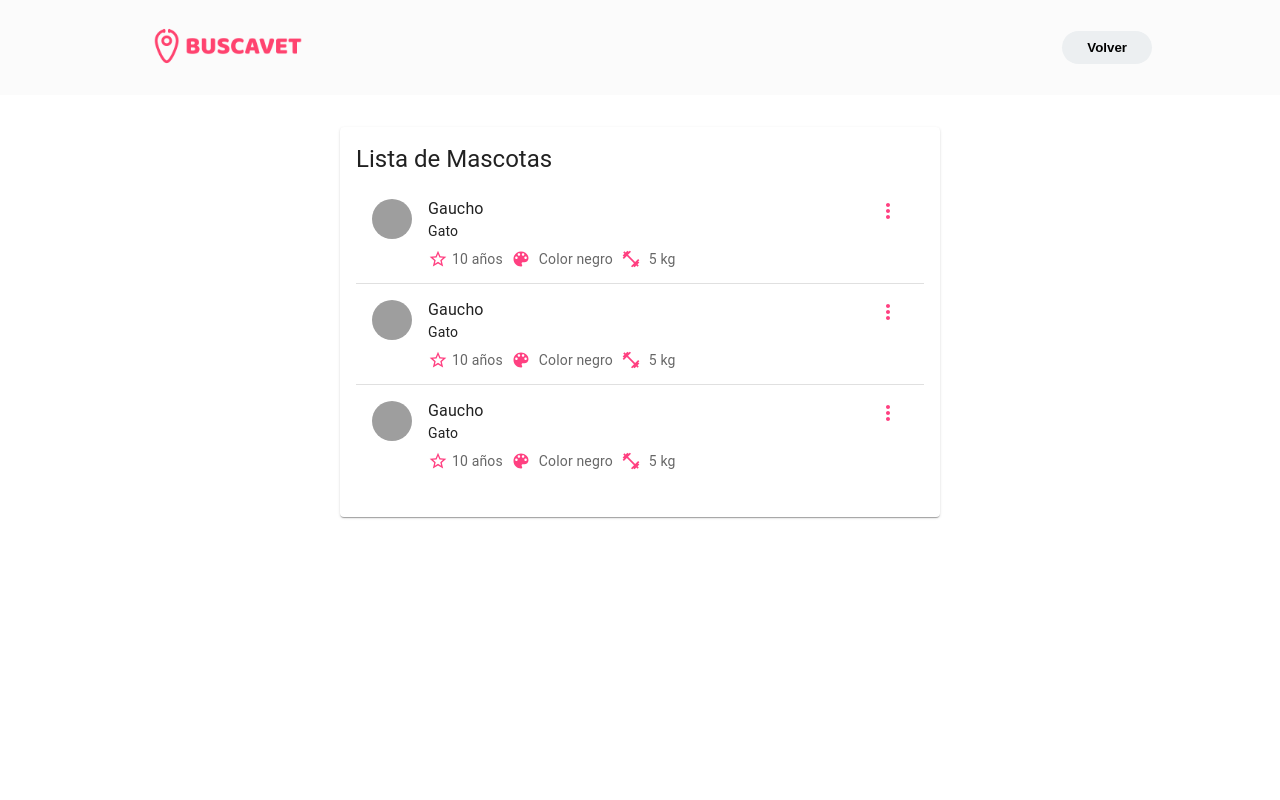
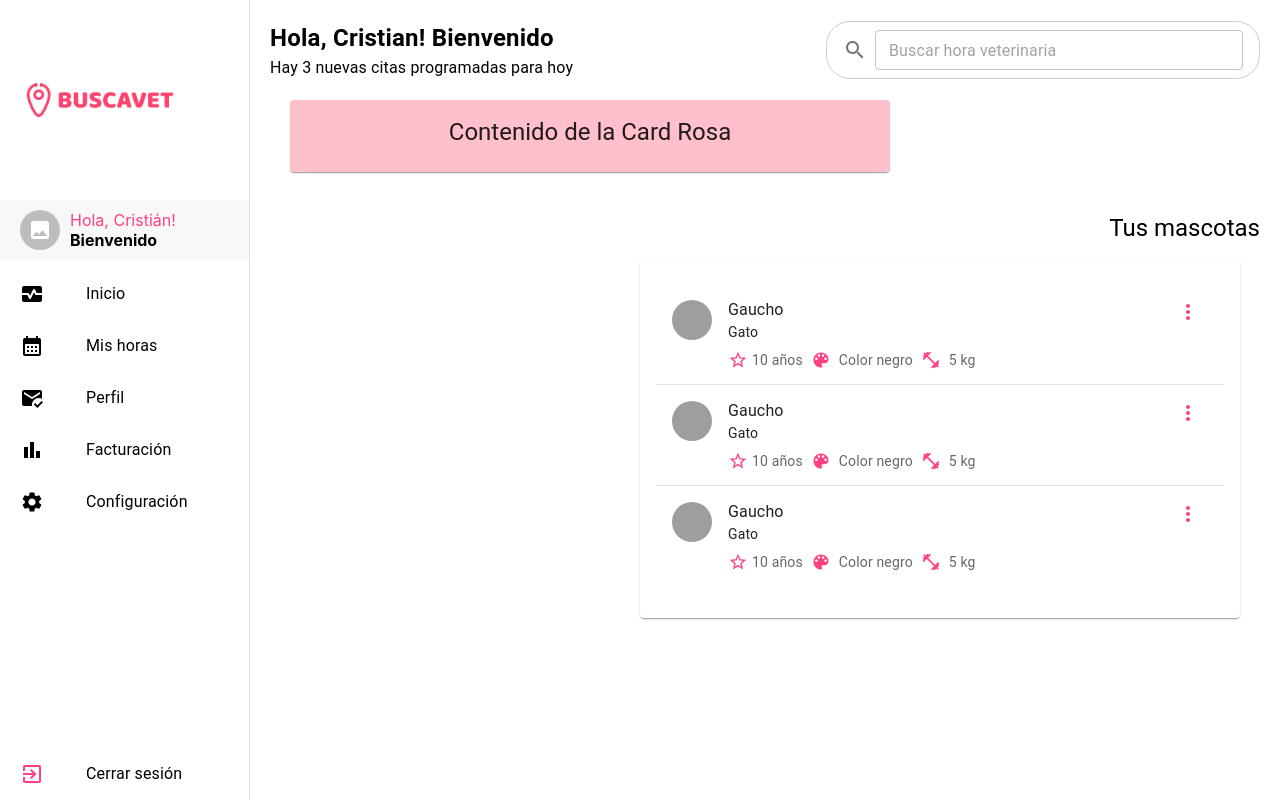
Before and after one commit to Perrosky14/P15-BUSCAVET, a React (Create React App) app in the folder frontend/: page /lista_mascota in a window 1280 px wide. Built offline with nearby package versions, Linux system fonts and the light colour scheme; grey boxes are pictures that could not be loaded.

Commit message:
[Frontend] ADD: servicios.js de los user, doc, vet, mascota, y superadm

```diff
--- a/frontend/src/components/ListaMascotaComponent.jsx
+++ b/frontend/src/components/ListaMascotaComponent.jsx
@@ -1,9 +1,64 @@
-import * as React from 'react';
-import {Card,CardContent,List,ListItem,Divider,ListItemText,ListItemAvatar,Avatar,Typography,Box,IconButton,
-  Menu,MenuItem} from '@mui/material';
-import { MoreVert, Star, Height, ColorLens, FitnessCenter } from '@mui/icons-material';
-import Navbar2Component from './Navbar2Component';
-import StarBorderIcon from '@mui/icons-material/StarBorder';
+import React from "react";
+import NavbarUsuarioComponent from "./NavbarUsuarioComponent";
+import { styled } from '@mui/system';
+import { TextField, Typography, Card, CardContent, List, ListItem, Divider, ListItemText, ListItemAvatar, Avatar, Box, IconButton, Menu, MenuItem } from "@mui/material";
+import SearchIcon from '@mui/icons-material/Search';
+import { MoreVert, StarBorder as StarBorderIcon, ColorLens, FitnessCenter } from '@mui/icons-material';
+
+const Container = styled('div')({
+  display: 'flex',
+  height: '100vh',
+});
+
+const Content = styled('div')({
+  flexGrow: 1,
+  padding: '20px',
+  display: 'flex',
+  flexDirection: 'column',
+});
+
+const Header = styled('div')({
+  display: 'flex',
+  justifyContent: 'space-between',
+  alignItems: 'center',
+  marginBottom: '20px',
+});
+
+const WelcomeMessage = styled(Typography)({
+  fontSize: '24px',
+  fontWeight: 'bold',
+});
+
+const SearchBar = styled('div')({
+  display: 'flex',
+  alignItems: 'center',
+  border: '1px solid #ccc',
+  borderRadius: '24px',
+  padding: '8px 16px',
+  maxWidth: '400px',
+  width: '100%',
+});
+
+const SearchInput = styled(TextField)({
+  marginLeft: '8px',
+  width: '100%',
+});
+
+const MascotaListContainer = styled(Box)({
+  display: 'flex',
+  flexDirection: 'column',
+  alignItems: 'flex-end', // Cambiado a 'flex-end' para alinear a la derecha
+  marginTop: '20px',
+  marginBottom: '20px',
+  width: '100%',
+});
+
+const MascotaCard = styled(Card)({
+  width: '100%',
+  maxWidth: '600px',
+  margin: '0 20px',
+});
+
 const mascotaData = [
   {
     id: 1,
@@ -34,7 +89,15 @@ const mascotaData = [
   },
 ];
 
-export default function ListaMascotaComponent() {
+const PinkCard = styled(Card)({
+  backgroundColor: '#FFC0CB', // Cambiado a un tono de rosa
+  width: '100%',
+  maxWidth: '600px',
+  margin: '0 20px',
+  marginBottom: '20px',
+});
+
+function HomeUsuarioComponent() {
   const [anchorEl, setAnchorEl] = React.useState(null);
   const [selectedIndex, setSelectedIndex] = React.useState(null);
 
@@ -49,14 +112,38 @@ export default function ListaMascotaComponent() {
   };
 
   return (
+    <Container>
+      <NavbarUsuarioComponent />
+      <Content>
+        <Header>
           <div>
-      <Navbar2Component />
-      <Box sx={{ display: 'flex', justifyContent: 'center', marginTop: 4 }}>
-        <Card sx={{ width: '100%', maxWidth: 600 }}>
+            <WelcomeMessage>Hola, Cristian! Bienvenido</WelcomeMessage>
+            <Typography>Hay 3 nuevas citas programadas para hoy</Typography>
+          </div>
+          <SearchBar>
+            <SearchIcon color="action" />
+            <SearchInput
+              placeholder="Buscar hora veterinaria"
+              variant="outlined"
+              size="small"
+              InputProps={{ disableUnderline: true }}
+            />
+          </SearchBar>
+        </Header>
+        <PinkCard>
+          {/* Asegúrate de agregar contenido aquí */}
           <CardContent>
-            <Typography variant="h5" component="div">
-              Lista de Mascotas
+            <Typography variant="h5" component="div" sx={{ textAlign: 'center' }}>
+              Contenido de la Card Rosa
             </Typography>
+          </CardContent>
+        </PinkCard>
+        <MascotaListContainer>
+          <Typography variant="h5" component="div" sx={{ marginBottom: '16px', textAlign: 'center' }}>
+            Tus mascotas
+          </Typography>
+          <MascotaCard>
+            <CardContent>
               <List sx={{ width: '100%', bgcolor: 'background.paper' }}>
                 {mascotaData.map((mascota, index) => (
                   <React.Fragment key={mascota.id}>
@@ -111,8 +198,11 @@ export default function ListaMascotaComponent() {
                 ))}
               </List>
             </CardContent>
-        </Card>
-      </Box>
-    </div>
+          </MascotaCard>
+        </MascotaListContainer>
+      </Content>
+    </Container>
   );
 }
+
+export default HomeUsuarioComponent;
--- a/frontend/src/components/NavbarUsuarioComponent.jsx
+++ b/frontend/src/components/NavbarUsuarioComponent.jsx
@@ -4,7 +4,7 @@ import { Settings, MonitorHeart, CalendarMonth, MarkEmailRead, BarChart, ExitToA
 import ImageIcon from '@mui/icons-material/Image';
 import { styled } from '@mui/system';
 
-const drawerWidth = 240;
+const drawerWidth = 250;
 
 const DrawerStyled = styled(Drawer)({
   width: drawerWidth,
--- a/frontend/src/services/MascotaService.js
+++ b/frontend/src/services/MascotaService.js
@@ -24,10 +24,6 @@ class MascotaService {
     return axios.delete(API_URL + mascotaId);
   }
 
-  getListaMascotas(){
-    return axios.get(API_URL + "/lista-caja");
-}
-
 }
 
 export default new MascotaService();
```
Also changed, not shown: frontend/src/services/DoctorService.js (added, +28 -0 lines), frontend/src/services/SuperAdminService.js (added, +69 -0 lines), frontend/src/services/UsuarioService.js (added, +28 -0 lines), frontend/src/services/VeterinariaService.js (added, +40 -0 lines). Lines whose indentation alone changed are shown as unchanged.
